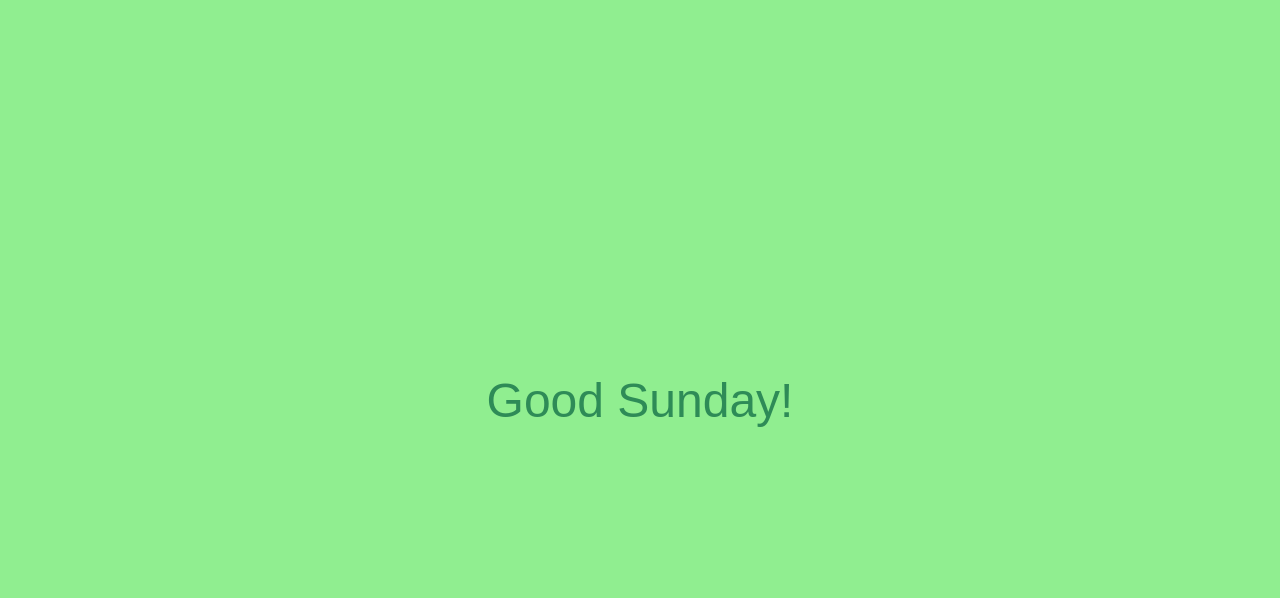
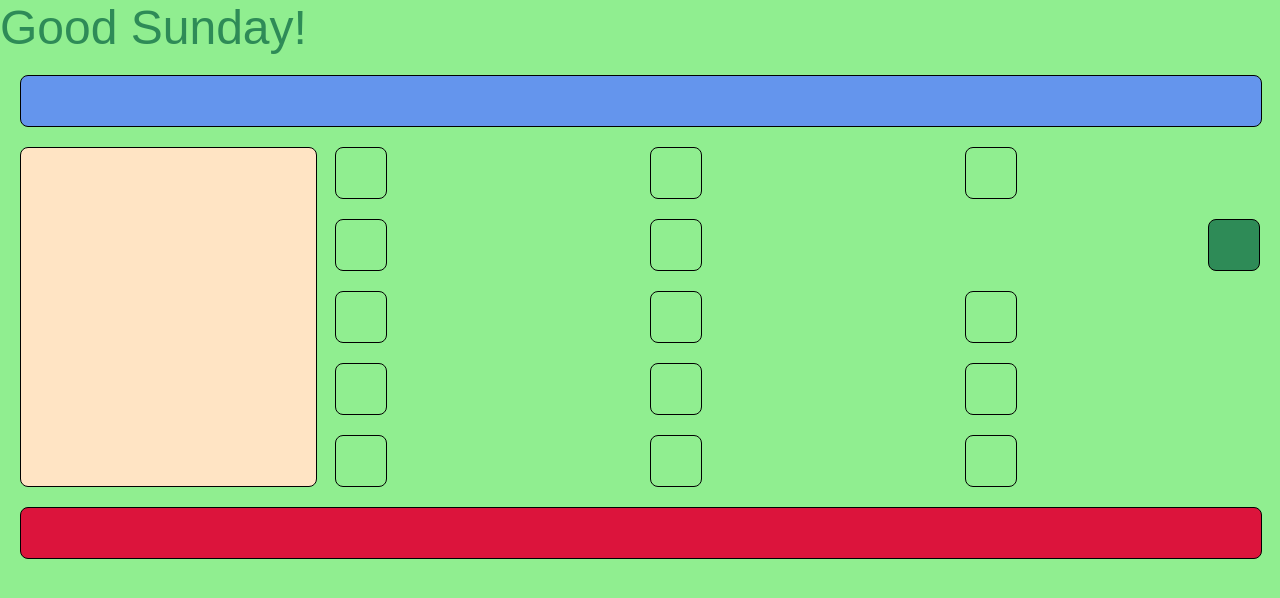
Before and after one commit to Peacemaker84/777, a plain HTML site: page index.html in a window 1280 px wide. Drawn offline with Linux system fonts and the light colour scheme.

Commit message:
Гриды

```diff
--- a/index.html
+++ b/index.html
@@ -9,5 +9,25 @@
   </head>
   <body>
     <h1>Good Sunday!</h1>
+    <div class="box">
+      <div class="block block1"></div>
+      <div class="block block2"></div>
+      <div class="block block3"></div>
+      <div class="block block4"></div>
+      <div class="block block5"></div>
+      <div class="block block6"></div>
+      <div class="block block7"></div>
+      <div class="block block8"></div>
+      <div class="block block9"></div>
+      <div class="block block10"></div>
+      <div class="block block11"></div>
+      <div class="block block12"></div>
+      <div class="block block13"></div>
+      <div class="block block14"></div>
+      <div class="block block15"></div>
+      <div class="block block16"></div>
+      <div class="block block17"></div>
+      <div class="block block18"></div>
+    </div>
   </body>
 </html>
--- a/style.css
+++ b/style.css
@@ -1,10 +1,10 @@
 body {
   margin: 0;
-  display: flex;
+  /*display: flex;
   justify-content: center;
-  align-items: center;
+  align-items: center;*/
   background-color: lightgreen;
-  height: 100vh;
+  /*height: 100vh;*/
 }
 
 h1 {
@@ -12,3 +12,48 @@ h1 {
   margin: 0;
   font: 3rem sans-serif;
 }
+
+.box {
+  display: grid;
+  grid-template-columns: repeat(4, 1fr);
+  gap: 20px;
+  padding: 20px;
+  align-items: stretch;
+}
+
+.block {
+  border: 1px solid;
+  min-height: 50px;
+  border-radius: 8px;
+  width: 50px;
+}
+
+.block1 {
+  background-color: cornflowerblue;
+  /* grid-column-start: 2;
+  grid-row-start: 3;
+  grid-column-end: ;*
+  */
+  grid-column-start: 1;
+  grid-column-end: 5;
+  /*grid-column: 1/5;*/
+  width: 100%;
+}
+
+.block2 {
+  background-color: crimson;
+  grid-row-start: 7;
+  grid-column-end: span 4;
+  width: 100%;
+}
+
+.block3 {
+  background-color: bisque;
+  grid-row-end: span 5;
+  width: 100%;
+}
+
+.block9 {
+  background-color: seagreen;
+  justify-self: flex-end;
+}
```
Also changed, not shown: img/v2_600x600.jpg (added).
